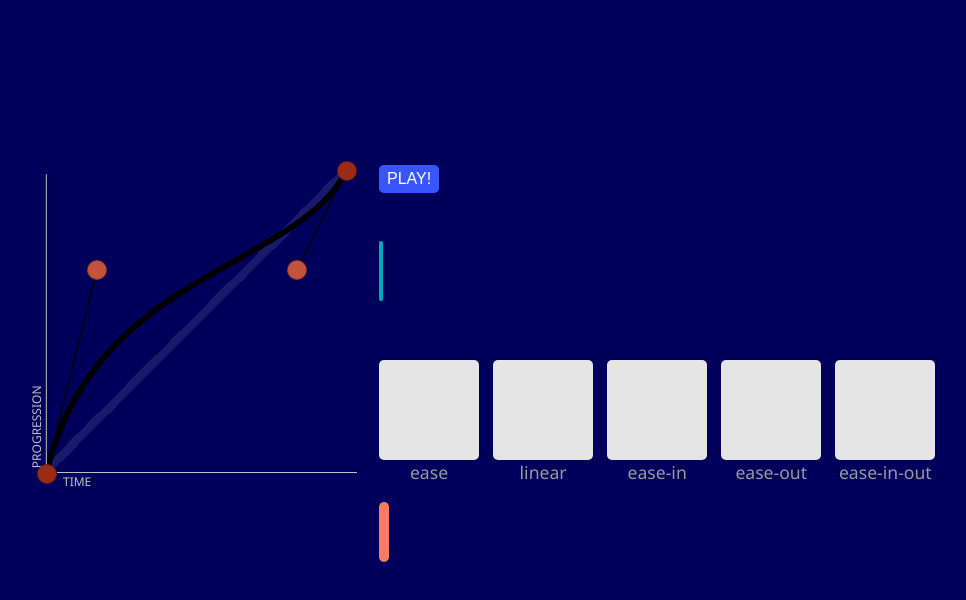
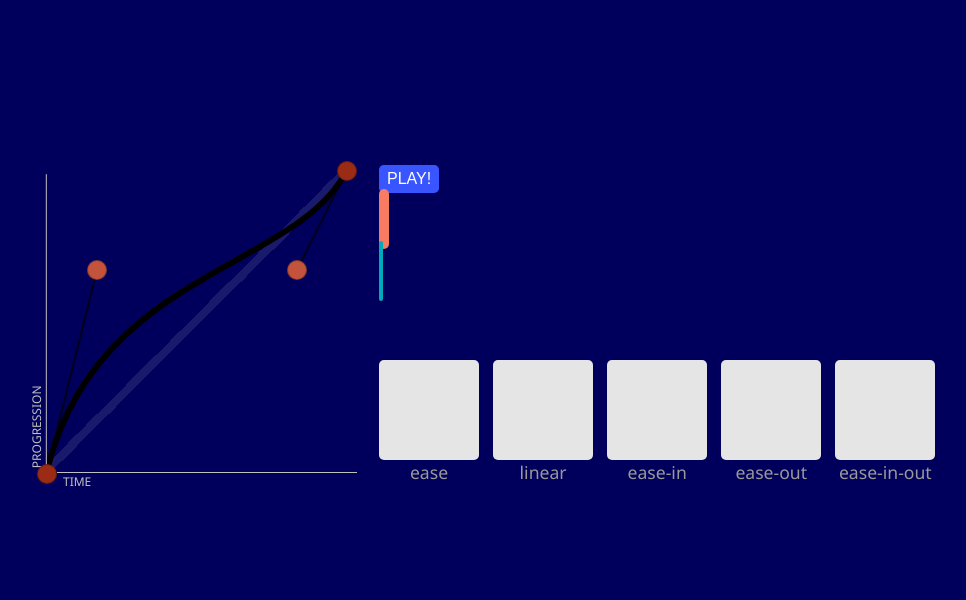
Before and after one commit to AnanasBln/ProjetImac2024, a plain HTML site: page speed.html in a window 1280 px wide. Shown: the part 66-666 px from the top of the page, without its empty margins (17-983 px from the left). Drawn offline with Linux system fonts and the light colour scheme.

Commit message:
Update styles.css

```diff
--- a/css/styles.css
+++ b/css/styles.css
@@ -648,7 +648,7 @@ body > footer {
 
     canvas#current{
         position: absolute;
-        top: 200%; /* Position initiale au centre de l'écran */
+        top: 20%; /* Position initiale au centre de l'écran */
         left: 0;
         width: 10px; /* Largeur du bâton */
         height: 60px; /* Hauteur du bâton */
```
